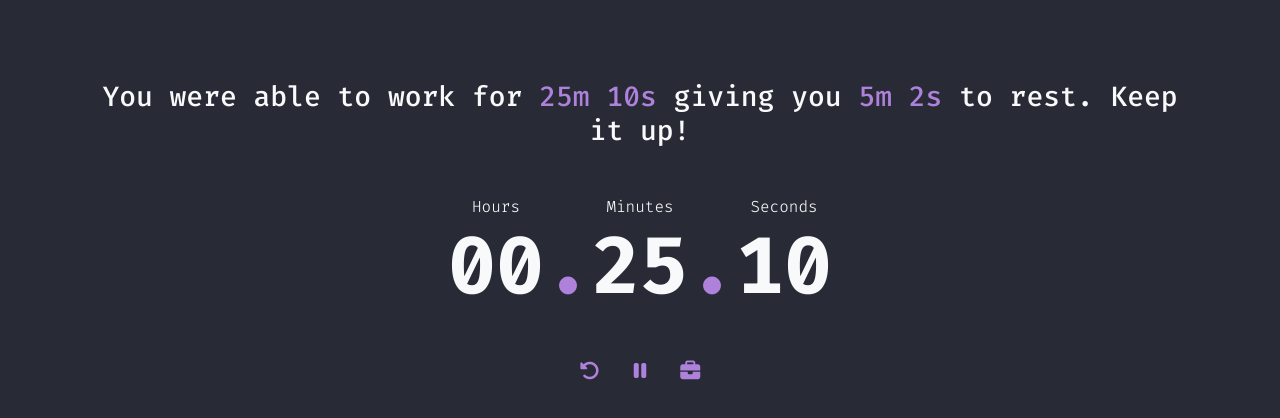
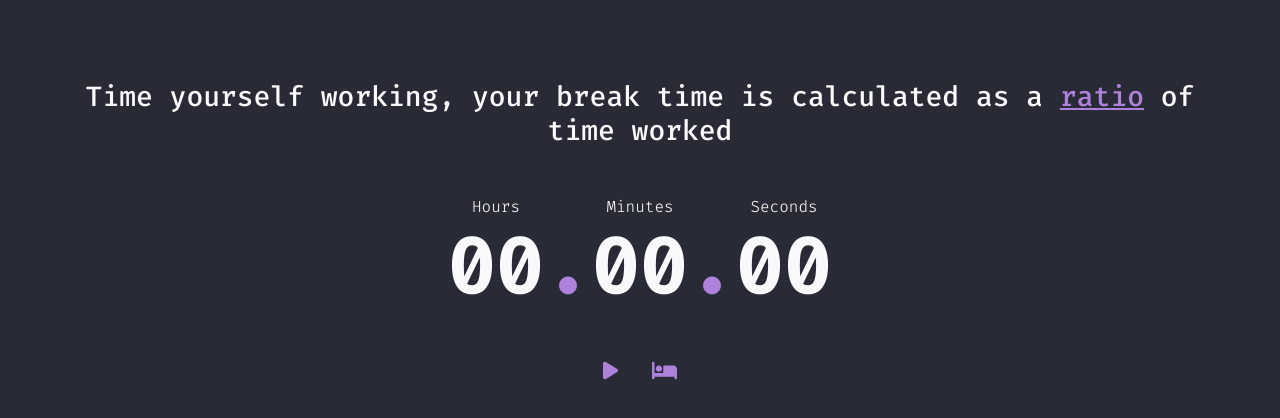
Before and after one commit to ammar-ahmed22/FlowmodoroV2, a React (Create React App) app in the folder client/: page / in a window 1280 px wide. Shown: the top 418 px of the page. Built offline with nearby package versions, Linux system fonts and the light colour scheme.

Commit message:
stopwatch and timer UI functioning

```diff
--- a/client/src/components/Clock.js
+++ b/client/src/components/Clock.js
@@ -1,29 +1,43 @@
-import React from "react";
-import "../css/Clock.css"
+import React, { useState } from "react";
+import "../css/Clock.css";
 
 import Timer from "./Timer";
 import Controls from "./Controls";
+import Indicator from "./Indicator";
 
-const Clock = ({ isBreak }) => {
+const Clock = () => {
+  const [isStarted, setIsStarted] = useState(false);
+  const [elapsed, setElapsed] = useState(0);
+  const [isBreak, setIsBreak] = useState(false);
+  const [workTime, setWorkTime] = useState(0);
+
+
   return (
     <section className="clock d-flex flex-column align-items-center" id="clock">
       {isBreak ? (
+        <h3 className="text-light">
+          You were able to work for{" "}
+          <span className="text-primary">25m 10s</span> giving you{" "}
+          <span className="text-primary">5m 2s</span> to rest. Keep it up!
+        </h3>
+      ) : (
         <h3 className="text-light">
           Time yourself working, your break time is calculated as a{" "}
           <span className="text-decoration-underline text-primary">ratio</span>{" "}
           of time worked
         </h3>
-      ) : (
-        <h3 className="text-light">
-          You were able to work for{" "}
-          <span className="text-primary">25m 10s</span> giving you{" "}
-          <span className="text-primary">5m 2s</span> to rest. Keep it up!
-        </h3>
       )}
 
-
-        <Timer />
-        <Controls isBreak={isBreak} isStarted={true}/>
+      <Timer elapsed={elapsed} isBreak={isBreak} workTime={workTime} />
+      <Controls
+        isBreak={isBreak}
+        isStarted={isStarted}
+        hasStarted={elapsed > 0}
+        elapsed={elapsed}
+        workTime={workTime}
+        state={{ setIsStarted, setElapsed, setIsBreak, setWorkTime }}
+      />
+      <Indicator isBreak={isBreak} elapsed={elapsed} workTime={workTime} />
     </section>
   );
 };
--- a/client/src/components/Controls.js
+++ b/client/src/components/Controls.js
@@ -1,20 +1,94 @@
-import React from 'react';
+import React, { useState } from "react";
 import "../css/Controls.css";
 
-import ReactTooltip from 'react-tooltip';
+import ReactTooltip from "react-tooltip";
 
-const Controls = ({ isStarted, isBreak }) => {
+import Stopwatch from "../utils/Stopwatch";
 
+//Handles all the controls for the stopwatch/timer
+const Controls = ({ isStarted, isBreak, hasStarted, state, elapsed, workTime }) => {
+  // setInterval ID
+  const [IID, setIID] = useState();
 
+  const { setIsStarted, setElapsed, setIsBreak, setWorkTime } = state;
 
-    return (
-        <div className="controls">
-            <ReactTooltip place="bottom"/>
-            {isStarted && <button className="btn text-primary mx-3 p-0 fs-5" data-tip="Reset"><i className="fas fa-undo-alt"></i></button>}
-            <button className="btn text-primary mx-3 p-0 fs-5" data-tip={isStarted ? "Pause" : "Play"}>{isStarted ? <i className="fas fa-pause"></i> : <i className="fas fa-play"></i>}</button>
-            <button className="btn text-primary mx-3 p-0 fs-5" data-tip={isBreak ? "Break Time" : "Back to Work"}>{isBreak ? <i className="fas fa-bed"></i> : <i className="fas fa-briefcase"></i>}</button>
-        </div>
-    );
-}
+  // class created to handle timer logic
+  const stopwatch = new Stopwatch(setElapsed, setIID);
+
+  // Handling click of play/pause
+  const playPauseHandler = (e) => {
+    // timer is not started
+    if (!isStarted) {
+      // toggle
+      setIsStarted((isStarted) => (isStarted ? false : true));
+
+      // start the timer
+      stopwatch.start();
+    } else {
+      // toggle
+      setIsStarted((isStarted) => (isStarted ? false : true));
+
+      // stop the timer
+      stopwatch.stop(IID);
+    }
+  };
+
+  const resetHandler = (e) => {
+    // if reset, timer is stopped
+    setIsStarted(false);
+    stopwatch.reset(IID);
+  };
+
+  const modeSwitchHandler = (e) => {
+    // switch to countdown mode
+    setIsStarted(false);
+    setIsBreak((isBreak) => (isBreak ? false : true));
+    setWorkTime(elapsed);
+    stopwatch.reset(IID);
+  };
+
+  if (isBreak){
+      if ((workTime - elapsed) <= 0){
+          stopwatch.stop(IID);
+      }
+  }
+
+  return (
+    <div className="controls">
+      <ReactTooltip place="bottom" />
+      <button
+        className={
+          isStarted || hasStarted ? "btn text-primary mx-3 p-0 fs-5" : "d-none"
+        }
+        data-tip="Reset"
+        onClick={resetHandler}
+      >
+        <i className="fas fa-undo-alt"></i>
+      </button>
+      <button
+        className="btn text-primary mx-3 p-0 fs-5"
+        data-tip={isStarted ? "Pause" : "Play"}
+        onClick={playPauseHandler}
+      >
+        {isStarted ? (
+          <i className="fas fa-pause"></i>
+        ) : (
+          <i className="fas fa-play"></i>
+        )}
+      </button>
+      <button
+        className="btn text-primary mx-3 p-0 fs-5"
+        data-tip={isBreak ? "Back to Work" : "Break Time"}
+        onClick={modeSwitchHandler}
+      >
+        {isBreak ? (
+          <i className="fas fa-briefcase"></i>
+        ) : (
+          <i className="fas fa-bed"></i>
+        )}
+      </button>
+    </div>
+  );
+};
 
 export default Controls;
--- /dev/null
+++ b/client/src/components/Indicator.js
@@ -0,0 +1,29 @@
+import React, { useEffect } from "react";
+import "../css/Indicator.css";
+
+const Indicator = ({ isBreak, elapsed, workTime }) => {
+    useEffect(()=>{
+        if (isBreak){
+            const movingBar = document.querySelector(".moving-bar")
+            const percentage = ((workTime - elapsed) / workTime) * 100;
+
+            if (percentage !== 0){
+                movingBar.style.width = `${percentage}%`
+            }else{
+                movingBar.style.display = "none";
+            }
+
+        }
+    }, [isBreak, elapsed, workTime])
+  if (isBreak) {
+    return (
+        <div className="static-bar">
+            <div className="moving-bar"></div>
+        </div>
+    );
+  } else {
+    return <div></div>;
+  }
+};
+
+export default Indicator;
--- a/client/src/components/Timer.js
+++ b/client/src/components/Timer.js
@@ -1,12 +1,26 @@
 import React from 'react';
 import "../css/Timer.css";
 
-const Timer = () => {
+const Timer = ({ elapsed, isBreak, workTime }) => {
+
+    const secondsToHMS = (secs) =>{
+        const h = Math.floor(secs / 3600);
+        const m = Math.floor(secs % 3600 / 60);
+        const s = Math.floor(secs % 3600 % 60);
+
+        return {
+            hours: h < 10 ? `0${h}` : h,
+            minutes: m < 10 ? `0${m}` : m,
+            seconds: s < 10 ? `0${s}` : s
+        };
+    }
+
+    const { hours, minutes, seconds } = secondsToHMS(isBreak ? (workTime - elapsed) : elapsed);
     return (
         <div className="timer d-flex justify-content-center">
             <div className="timer-value d-flex flex-column align-items-center">
                 <span className="text-light fw-light">Hours</span>
-                <span className="text-light fw-bold display-1">00</span>
+                <span className="text-light fw-bold display-1">{hours}</span>
             </div>
 
             <div className="d-flex align-items-end">
@@ -15,7 +29,7 @@ const Timer = () => {
 
             <div className="timer-value d-flex flex-column align-items-center">
                 <span className="text-light fw-light">Minutes</span>
-                <span className="text-light fw-bold display-1">25</span>
+                <span className="text-light fw-bold display-1">{minutes}</span>
             </div>
 
             <div className="d-flex align-items-end">
@@ -24,7 +38,7 @@ const Timer = () => {
 
             <div className="timer-value d-flex flex-column align-items-center">
                 <span className="text-light fw-light">Seconds</span>
-                <span className="text-light fw-bold display-1">10</span>
+                <span className="text-light fw-bold display-1">{seconds}</span>
             </div>
         </div>
     );
--- a/client/src/css/Clock.css
+++ b/client/src/css/Clock.css
@@ -2,4 +2,5 @@
 
 .clock{
     margin-top: 10vh;
+    position: relative;
 }
--- /dev/null
+++ b/client/src/css/Indicator.css
@@ -0,0 +1,21 @@
+.static-bar{
+    width: 50%;
+    height: 3vh;
+    border: 2px solid var(--primary);
+    border-radius: .5rem;
+    margin-top: 5vh;
+    position: relative;
+}
+
+.moving-bar{
+    position: absolute;
+    width: 100%;
+    height: 3vh;
+    background: var(--primary);
+    border-radius: .5rem;
+    left: 0;
+    top: 50%;
+    transform: translate(0, -50%);
+    border: 2px solid var(--primary);
+    transition: all .35s ease;
+}
--- a/client/src/pages/Main.js
+++ b/client/src/pages/Main.js
@@ -4,7 +4,7 @@ import Clock from '../components/Clock';
 const Main = () => {
     return (
         <div className="container">
-            <Clock isBreak={false}/>
+            <Clock />
         </div>
     );
 }
--- /dev/null
+++ b/client/src/utils/Stopwatch.js
@@ -0,0 +1,30 @@
+class Stopwatch {
+  constructor(setElapsed, setIID) {
+    this.setElapsed = setElapsed;
+    this.setIID = setIID;
+  }
+
+  start = () => {
+    this.setIID(
+      setInterval(() => {
+        this.setElapsed((elapsed) => elapsed + 1);
+      }, 1000)
+    );
+  };
+
+  stop = (IID) => {
+    console.log("in stop watch stop:", IID);
+    if (!IID) {
+      return;
+    }
+
+    clearInterval(IID);
+  };
+
+  reset = (IID) => {
+    this.stop(IID);
+    this.setElapsed(0);
+  };
+}
+
+export default Stopwatch;
```
